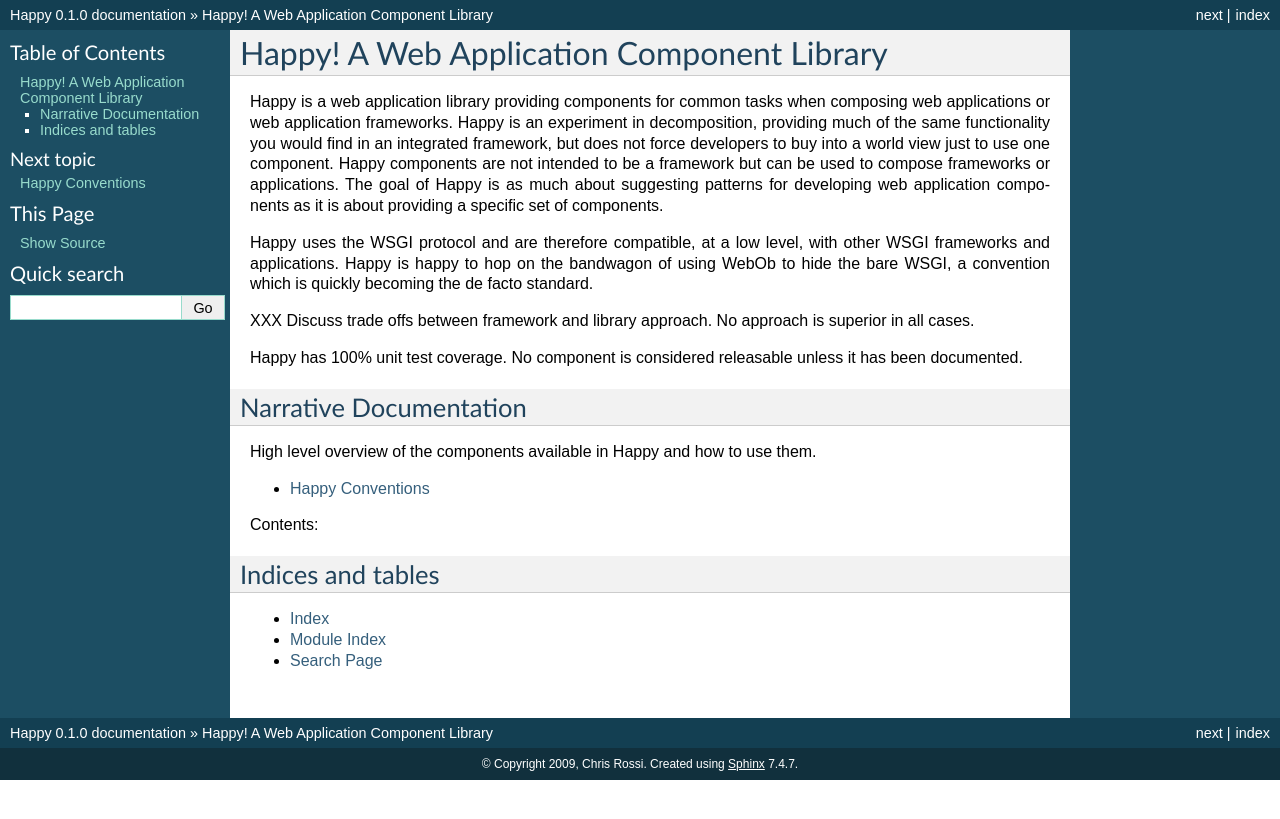
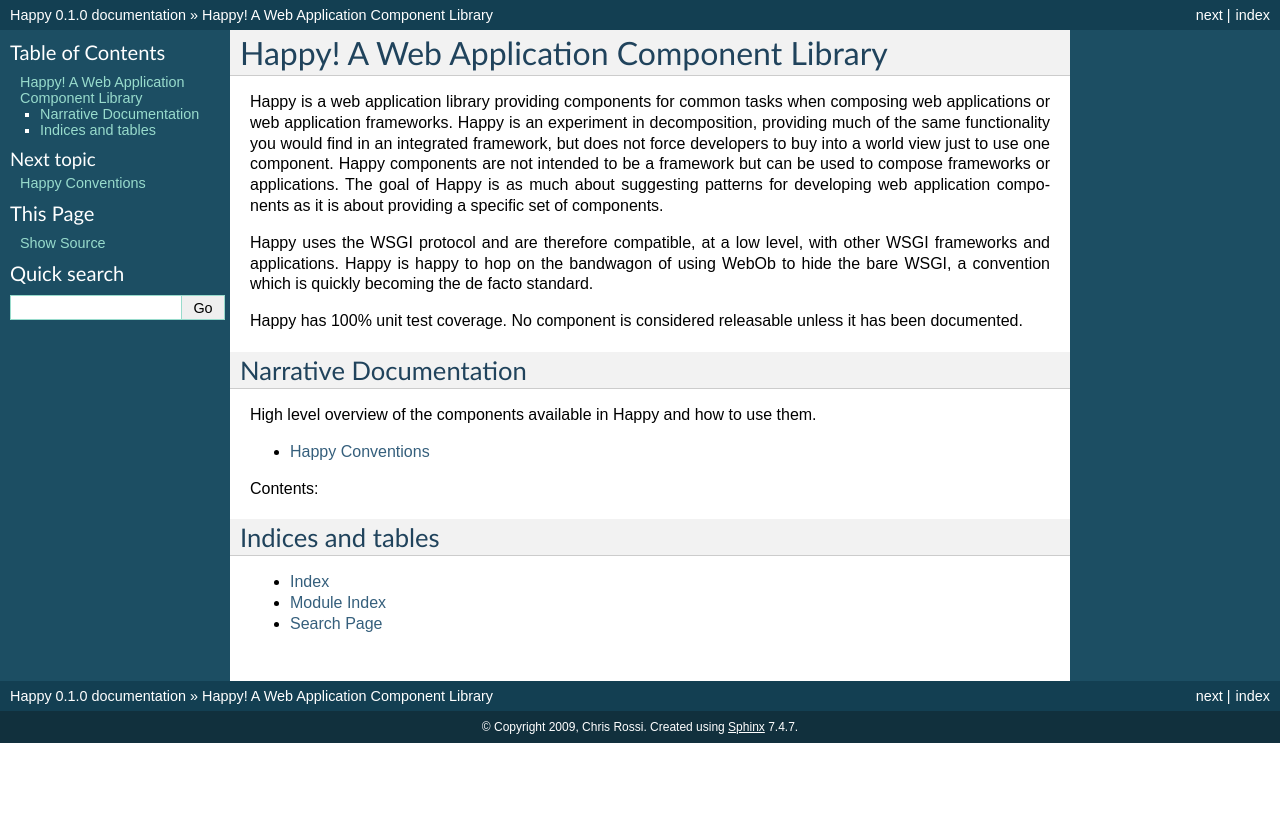
Before and after one commit to chrisrossi/happy, a Sphinx documentation site: the page built from docs/index.rst, in a window 1280 px wide. Shown: the top 819 px of the page. Built offline with Sphinx 7.4.7, drawn with Linux system fonts in a browser that asks for light colours.

Commit message:
doc clean up

```diff
--- a/docs/index.rst
+++ b/docs/index.rst
@@ -2,31 +2,31 @@
 Happy!  A Web Application Component Library
 ===========================================
 
-Happy is a web application library providing components for common tasks when
-composing web applications or web application frameworks.  Happy is an
-experiment in decomposition, providing much of the same functionality you would
-find in an integrated framework, but does not force developers to buy into a
-world view just to use one component.  Happy components are not intended to
-be a framework but can be used to compose frameworks or applications.  The goal
-of Happy is as much about suggesting patterns for developing web application
-components as it is about providing a specific set of components.
+:term:`Happy` is a web application library providing components for common
+tasks when composing web applications or web application frameworks.
+:term:`Happy` is an experiment in decomposition, providing much of the same
+functionality you would find in an integrated framework, but does not force
+developers to buy into a world view just to use one component. :term:`Happy`
+components are not intended to be a framework but can be used to compose
+frameworks or applications. The goal of :term:`Happy` is as much about
+suggesting patterns for developing web application components as it is about
+providing a specific set of components.
 
-Happy uses the :term:`WSGI` protocol and are therefore compatible, at a low
-level, with other :term:`WSGI` frameworks and applications.  Happy is happy to
-hop on the bandwagon of using :term:`WebOb` to hide the bare :term:`WSGI`, a
-convention which is quickly becoming the de facto standard.
+:term:`Happy` uses the :term:`WSGI` protocol and are therefore compatible, at
+a low level, with other :term:`WSGI` frameworks and applications.
+:term:`Happy` is happy to hop on the bandwagon of using :term:`WebOb` to hide
+the bare :term:`WSGI`, a convention which is quickly becoming the de facto
+standard.
 
-XXX Discuss trade offs between framework and library approach.  No approach
-is superior in all cases.
-
-Happy has 100% unit test coverage.  No component is considered releasable
-unless it has been documented.
+:term:`Happy` has 100% unit test coverage. No component is considered
+releasable unless it has been documented.
 
 
 Narrative Documentation
 =======================
 
-High level overview of the components available in Happy and how to use them.
+High level overview of the components available in :term:`Happy` and how to
+use them.
 
 .. toctree::
    :maxdepth: 1
```
Also changed, not shown: docs/narr/conventions.rst (+17 -16 lines).
